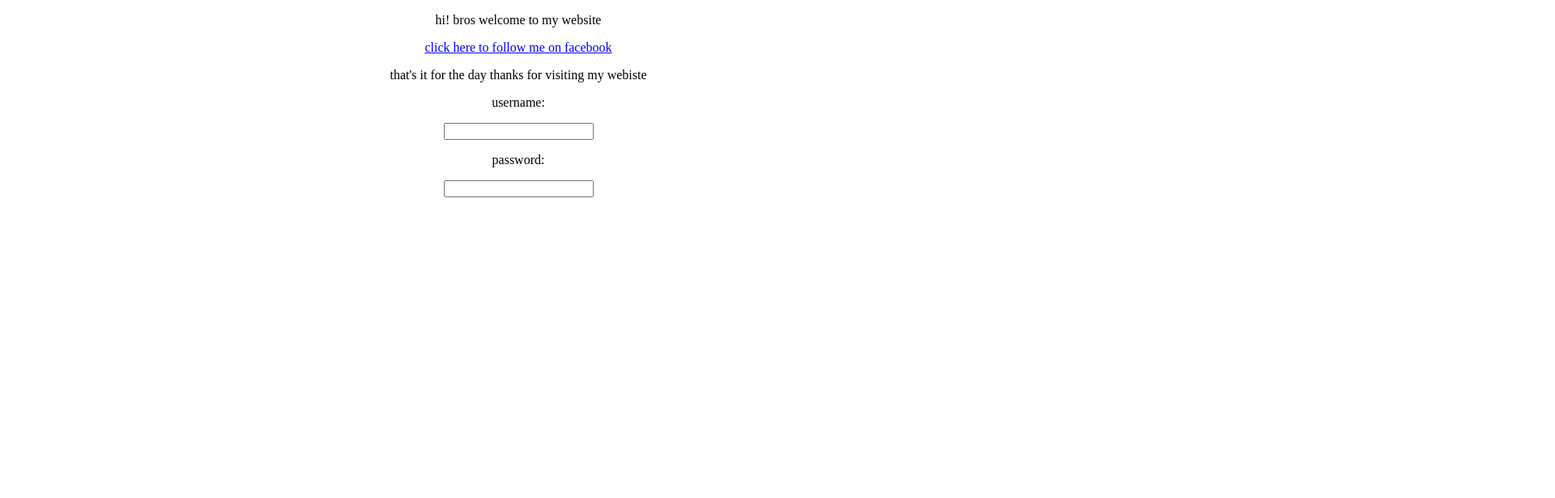
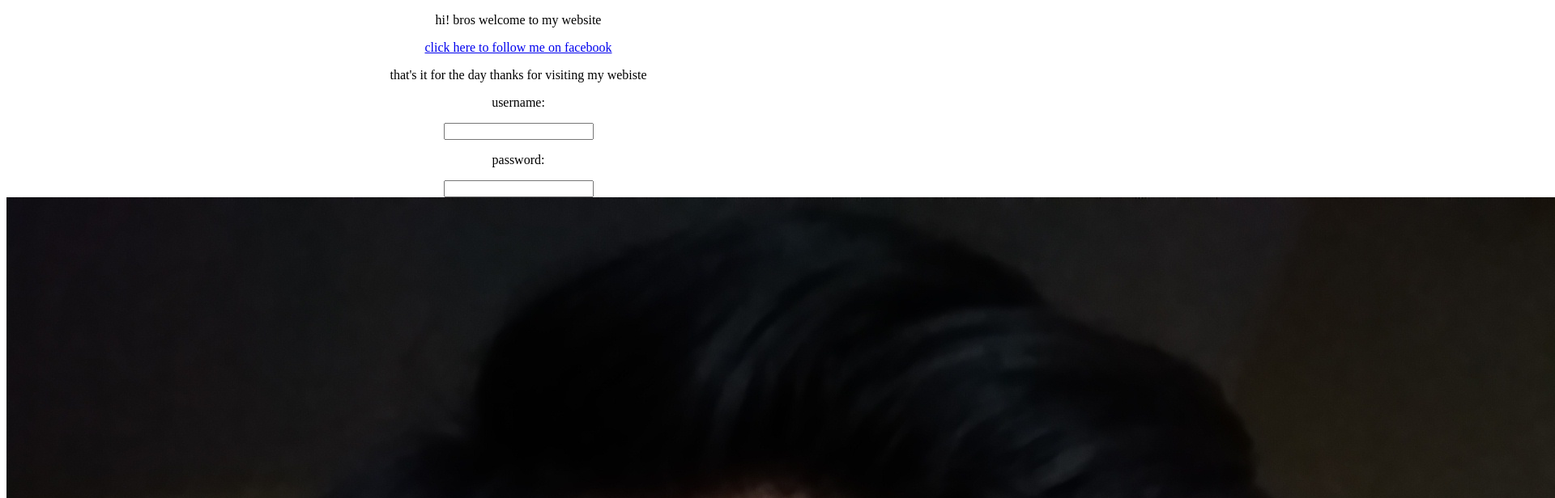
Before and after one commit to suprrr/viva-games, a plain HTML site: page index.html in a window 1280 px wide. Shown: the top 616 px of the page at 81% size, 1920 px wide, since content can reach past the window. Drawn offline with Linux system fonts and the light colour scheme.

Commit message:
Update index.html

```diff
--- a/index.html
+++ b/index.html
@@ -12,5 +12,6 @@ video games
 <p>that's it for the day thanks for visiting my webiste</p>
 <p>username:</p><input type="username"/>
 <p>password:</p><input type="password"/>
+  <img src="sanjay.jpg"/>
 </body>
 </html>
```
